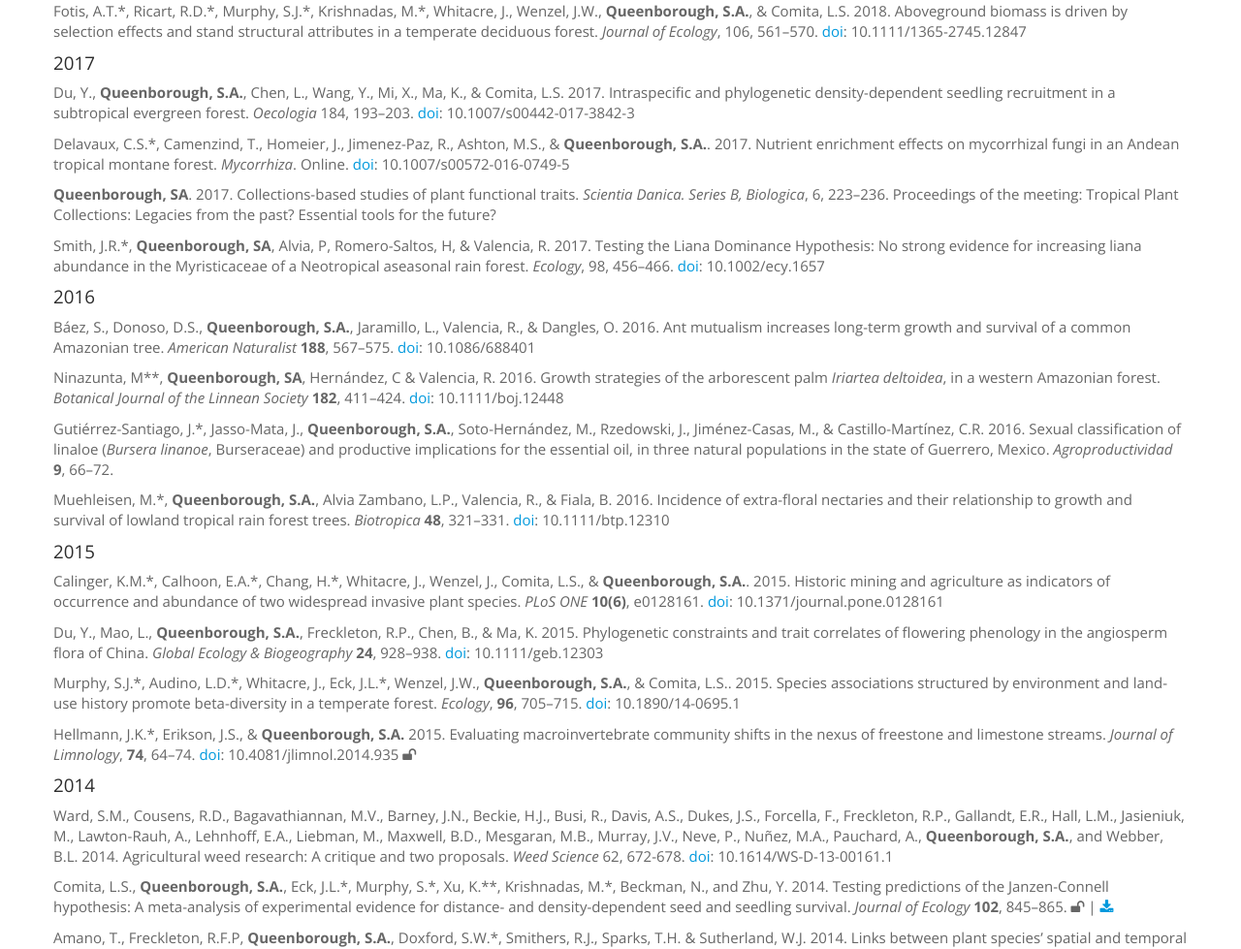
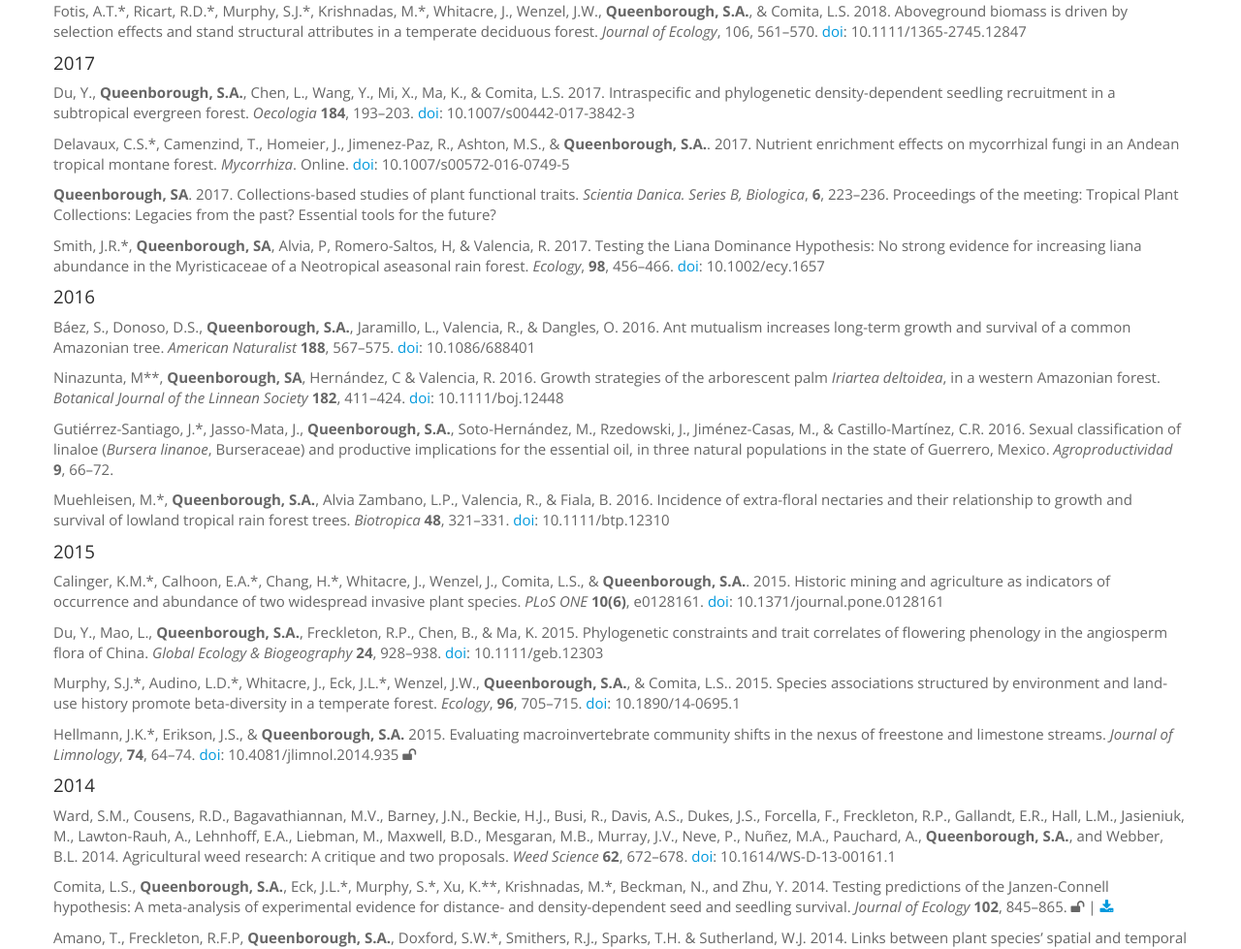
Before and after one commit to saq/saq.github.io, a Jekyll site: the page built from publications.md, in a window 1280 px wide and 1400 px high, scrolled down 999 px. Shown: the part 154-1133 px from the top of the window at 97% size. Built offline with Jekyll 4.4.1, drawn with Linux system fonts in a browser that asks for light colours.

```diff
--- a/publications.md
+++ b/publications.md
@@ -64,13 +64,13 @@ Fotis, A.T.\*, Ricart, R.D.\*, Murphy, S.J.\*, Krishnadas, M.\*, Whitacre, J.,
 
 #### 2017
 
-Du, Y., **Queenborough, S.A.**, Chen, L., Wang, Y., Mi, X., Ma, K., & Comita, L.S. 2017. Intraspecific and phylogenetic density-dependent seedling recruitment in a subtropical evergreen forest. *Oecologia* 184, 193--203. [doi](http://dx.doi.org/10.1007/s00442-017-3842-3): 10.1007/s00442-017-3842-3
+Du, Y., **Queenborough, S.A.**, Chen, L., Wang, Y., Mi, X., Ma, K., & Comita, L.S. 2017. Intraspecific and phylogenetic density-dependent seedling recruitment in a subtropical evergreen forest. *Oecologia* **184**, 193--203. [doi](http://dx.doi.org/10.1007/s00442-017-3842-3): 10.1007/s00442-017-3842-3
 
 Delavaux, C.S.\*, Camenzind, T.,  Homeier, J., Jimenez-Paz, R., Ashton, M.S., & **Queenborough, S.A.**. 2017. Nutrient enrichment effects on mycorrhizal fungi in an Andean tropical montane forest. *Mycorrhiza*. Online. [doi](http://dx.doi.org/10.1007/s00572-016-0749-5): 10.1007/s00572-016-0749-5
 
-**Queenborough, SA**. 2017. Collections-based studies of plant functional traits. *Scientia Danica. Series B, Biologica*, 6, 223--236. Proceedings of the meeting: Tropical Plant Collections: Legacies from the past? Essential tools for the future?
+**Queenborough, SA**. 2017. Collections-based studies of plant functional traits. *Scientia Danica. Series B, Biologica*, **6**, 223--236. Proceedings of the meeting: Tropical Plant Collections: Legacies from the past? Essential tools for the future?
 
-Smith, J.R.\*, **Queenborough, SA**, Alvia, P, Romero-Saltos, H, & Valencia, R. 2017. Testing the Liana Dominance Hypothesis: No strong evidence for increasing liana abundance in the Myristicaceae of a Neotropical aseasonal rain forest. *Ecology*, 98, 456--466. [doi](http://dx.doi.org/10.1002/ecy.1657): 10.1002/ecy.1657
+Smith, J.R.\*, **Queenborough, SA**, Alvia, P, Romero-Saltos, H, & Valencia, R. 2017. Testing the Liana Dominance Hypothesis: No strong evidence for increasing liana abundance in the Myristicaceae of a Neotropical aseasonal rain forest. *Ecology*, **98**, 456--466. [doi](http://dx.doi.org/10.1002/ecy.1657): 10.1002/ecy.1657
 
 
 #### 2016
@@ -97,7 +97,7 @@ Hellmann, J.K.\*, Erikson, J.S., & **Queenborough, S.A.** 2015. Evaluating macro
 
 #### 2014
 
-Ward, S.M., Cousens, R.D., Bagavathiannan, M.V., Barney, J.N., Beckie, H.J., Busi, R., Davis, A.S., Dukes, J.S., Forcella, F., Freckleton, R.P., Gallandt, E.R., Hall, L.M., Jasieniuk, M., Lawton-Rauh, A., Lehnhoff, E.A., Liebman, M., Maxwell, B.D., Mesgaran, M.B., Murray, J.V., Neve, P., Nuñez, M.A., Pauchard, A., **Queenborough, S.A.**, and Webber, B.L. 2014. Agricultural weed research: A critique and two proposals. *Weed Science* 62, 672-678. [doi](http://dx.doi.org/10.1614/WS-D-13-00161.1): 10.1614/WS-D-13-00161.1
+Ward, S.M., Cousens, R.D., Bagavathiannan, M.V., Barney, J.N., Beckie, H.J., Busi, R., Davis, A.S., Dukes, J.S., Forcella, F., Freckleton, R.P., Gallandt, E.R., Hall, L.M., Jasieniuk, M., Lawton-Rauh, A., Lehnhoff, E.A., Liebman, M., Maxwell, B.D., Mesgaran, M.B., Murray, J.V., Neve, P., Nuñez, M.A., Pauchard, A., **Queenborough, S.A.**, and Webber, B.L. 2014. Agricultural weed research: A critique and two proposals. *Weed Science* **62**, 672--678. [doi](http://dx.doi.org/10.1614/WS-D-13-00161.1): 10.1614/WS-D-13-00161.1
 
 Comita, L.S., **Queenborough, S.A.**, Eck, J.L.\*, Murphy, S.\*, Xu, K.\*\*, Krishnadas, M.\*, Beckman, N., and Zhu, Y. 2014. Testing predictions of the Janzen-Connell hypothesis: A meta-analysis of experimental evidence for distance- and density-dependent seed and seedling survival. *Journal of Ecology* **102**, 845--865.  <span class="icon-unlock"> </span> \| <a href="http://onlinelibrary.wiley.com/doi/10.1111/1365-2745.12232/abstract"><span class="icon-download-alt"> </span></a>
 
```
